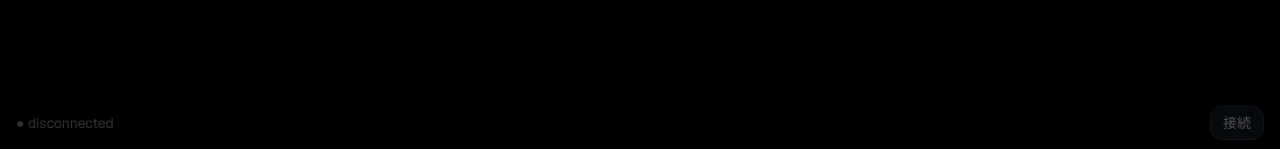
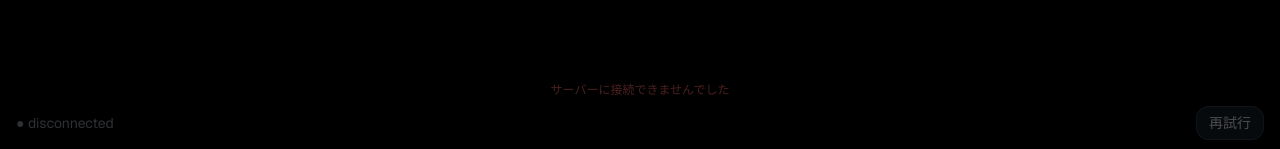
Before and after one commit to andooo26/dokodemo-dj, a Next.js app: page /ar in a window 1280 px wide. Shown: the part 648-797 px from the top of the page. Built offline with nearby package versions, Linux system fonts and the light colour scheme; no server answers.

Commit message:
ホストへの自動接続

```diff
--- a/src/app/ar/page.tsx
+++ b/src/app/ar/page.tsx
@@ -79,7 +79,7 @@ export default function ARPage() {
   const [cameraError, setCameraError] = useState('')
   const [activeLabels, setActiveLabels] = useState<string[]>([])
 
-  const { status, connect, send } = useMidiBridge()
+  const { status, connect, send, failed } = useMidiBridge()
   useEffect(() => { activeDeckRef.current = activeDeck }, [activeDeck])
 
   const sendRef = useRef(send)
@@ -429,12 +429,19 @@ export default function ARPage() {
       </div>
 
       {/* フッター */}
-      <div className="absolute bottom-0 left-0 right-0 flex items-center justify-between px-4 py-3 bg-gradient-to-t from-black/70 to-transparent">
-        <span className={`text-sm ${sockColor}`}>● {status}</span>
-        <button onClick={connect}
-          className="px-3 py-1.5 rounded-xl bg-gray-800/80 text-white text-sm border border-gray-700">
-          {status === 'connected' ? '再接続' : '接続'}
-        </button>
+      <div className="absolute bottom-0 left-0 right-0 px-4 py-3 bg-gradient-to-t from-black/70 to-transparent">
+        {failed && (
+          <p className="text-center text-xs text-red-400 mb-2">
+            サーバーに接続できませんでした
+          </p>
+        )}
+        <div className="flex items-center justify-between">
+          <span className={`text-sm ${sockColor}`}>● {status}</span>
+          <button onClick={connect}
+            className="px-3 py-1.5 rounded-xl bg-gray-800/80 text-white text-sm border border-gray-700">
+            {status === 'connecting' ? '接続中...' : status === 'connected' ? '再接続' : '再試行'}
+          </button>
+        </div>
       </div>
 
       {/* 読み込み */}
--- a/src/app/page.tsx
+++ b/src/app/page.tsx
@@ -303,7 +303,7 @@ export default function Controller() {
   const [activeDeck, setActiveDeck] = useState(0)
   const [eqValues, setEqValues]   = useState([[64,64,64,64],[64,64,64,64]])
   const [pitchValues, setPitchValues] = useState([64, 64])
-  const { status, log, connect, send } = useMidiBridge()
+  const { status, log, connect, send, failed } = useMidiBridge()
 
   useEffect(() => { setMounted(true) }, [])
 
@@ -339,10 +339,17 @@ export default function Controller() {
                        bg-gray-800 active:bg-gray-600 border border-gray-700
                        disabled:opacity-40 disabled:pointer-events-none transition-colors"
           >
-            {!mounted ? '...' : status === 'connected' ? '再接続' : '接続'}
+            {!mounted ? '...' : status === 'connecting' ? '接続中...' : status === 'connected' ? '再接続' : '再試行'}
           </button>
         </div>
       </div>
+
+      {/* 接続失敗メッセージ */}
+      {failed && (
+        <div className="bg-gray-900 border border-gray-700 rounded-2xl px-4 py-3 text-sm text-gray-400 text-center">
+          サーバーに接続できませんでした。PC側でサーバーが起動しているか確認してください。
+        </div>
+      )}
 
       {/* Turntable */}
       <div className="relative flex justify-center">
--- a/src/hooks/useMidiBridge.ts
+++ b/src/hooks/useMidiBridge.ts
@@ -10,9 +10,10 @@ export type MidiMsg =
 export type Status = 'disconnected' | 'connecting' | 'connected'
 
 export function useMidiBridge() {
-  const [status, setStatus] = useState<Status>('disconnected')
-  const [log, setLog]       = useState<string[]>([])
-  const socketRef           = useRef<Socket | null>(null)
+  const [status, setStatus]   = useState<Status>('disconnected')
+  const [log, setLog]         = useState<string[]>([])
+  const [failed, setFailed]   = useState(false)
+  const socketRef             = useRef<Socket | null>(null)
 
   const addLog = useCallback((msg: string) => {
     const ts = new Date().toLocaleTimeString('ja-JP', { hour12: false })
@@ -22,10 +23,11 @@ export function useMidiBridge() {
   const connect = useCallback(() => {
     socketRef.current?.disconnect()
     setStatus('connecting')
-    const s = io({ query: { role: 'controller' }, transports: ['websocket'], timeout: 5000 })
-    s.on('connect',       () => { setStatus('connected');    addLog('接続しました') })
+    setFailed(false)
+    const s = io({ query: { role: 'controller' }, transports: ['websocket'], timeout: 3000 })
+    s.on('connect',       () => { setStatus('connected');    setFailed(false); addLog('接続しました') })
     s.on('disconnect',    () => { setStatus('disconnected'); addLog('切断しました') })
-    s.on('connect_error', (e) => { setStatus('disconnected'); addLog(`エラー: ${e.message}`) })
+    s.on('connect_error', () => { setStatus('disconnected'); setFailed(true) })
     socketRef.current = s
   }, [addLog])
 
@@ -44,7 +46,10 @@ export function useMidiBridge() {
     // pitch_bend は頻繁すぎるのでログしない
   }, [addLog])
 
+  // マウント時に自動接続
+  useEffect(() => { connect() }, [connect])
+
   useEffect(() => () => { socketRef.current?.disconnect() }, [])
 
-  return { status, log, connect, send }
+  return { status, log, connect, send, failed }
 }
```
